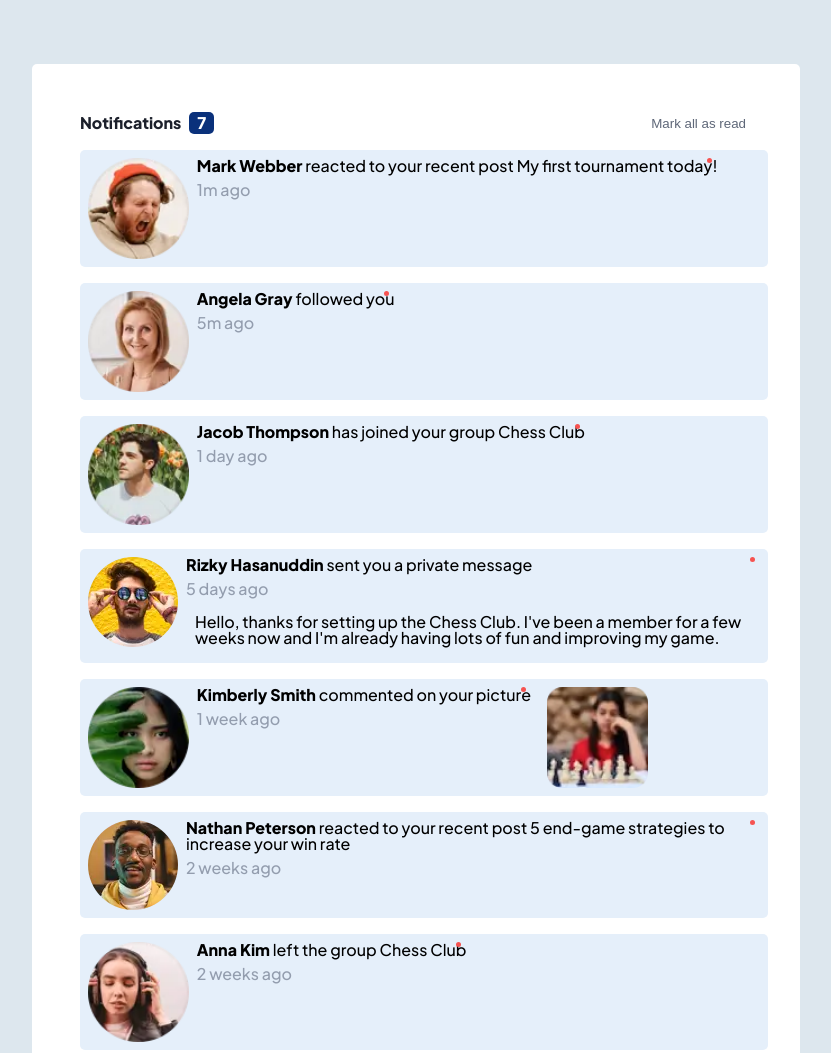
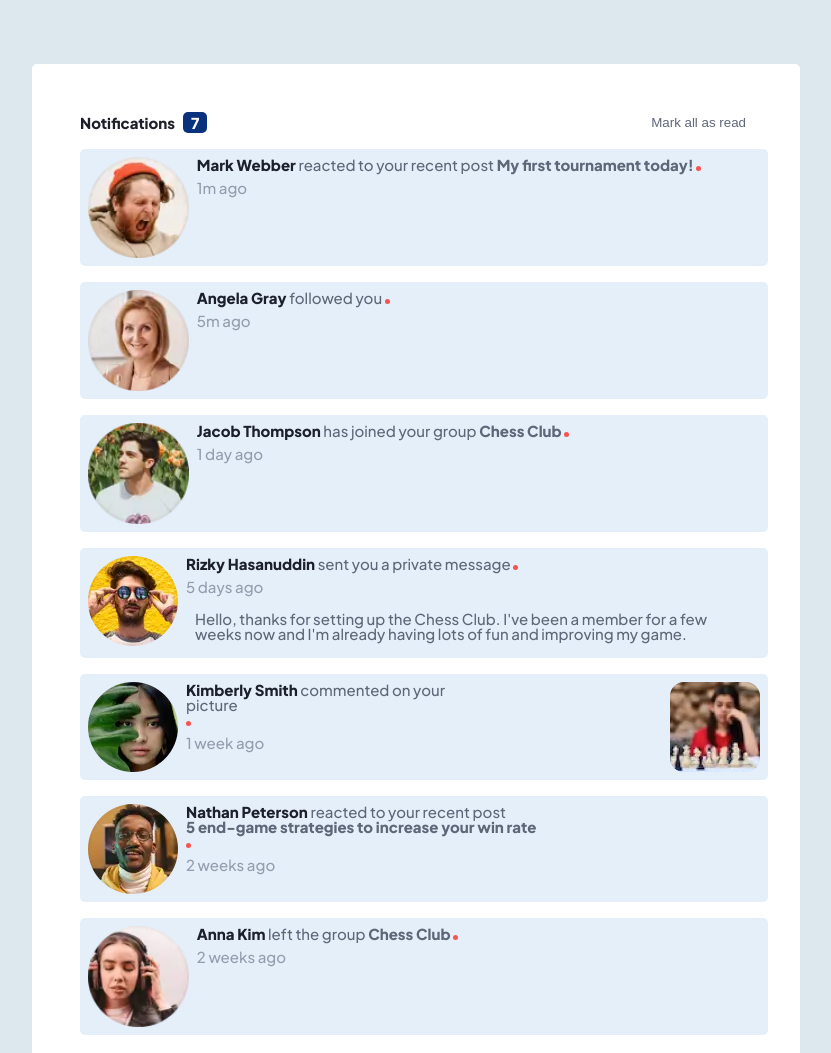
Before and after one commit to oc-garcia/notifications-page-main, a plain HTML site: page index.html in a window 1280 px wide. Shown: the top 1053 px of the page, without its empty margins (224-1055 px from the left). Drawn offline with Linux system fonts and the light colour scheme.

Commit message:
finished project

```diff
--- a/css/style.css
+++ b/css/style.css
@@ -14,7 +14,7 @@
 
 body {
   font-family: "Plus Jakarta Sans", sans-serif;
-  font-size: 16px;
+  font-size: 15px;
   font-weight: 500;
   width: 100%;
   background-color: var(--Light_grayish_blue_2);
@@ -93,11 +93,10 @@ body {
 
 .notification__text-container {
   margin-left: 0.5rem;
-  position: relative;
 }
 
 .notification__card-text {
-  display: inline;
+  display: inline-block;
   color: var(--Dark_grayish_blue);
 }
 
@@ -111,9 +110,7 @@ body {
   width: 5px;
   border-radius: 50%;
   background-color: var(--Red);
-  position: absolute;
-  top: 0;
-  right: 5px;
+  display: inline-block;
 }
 
 .red-dot-read {
@@ -124,6 +121,7 @@ body {
   margin-top: 0.5rem;
   padding: 0.5rem;
   border: 1px solid var(--Light_grayish_blue_1);
+  color: var(--Dark_grayish_blue);
 }
 
 .notification__card-message:hover {
@@ -134,7 +132,7 @@ body {
 .notification__card-photo {
   width: 15%;
   height: 15%;
-  margin-left: 1rem;
+  margin-left: 30%;
 }
 
 .attribution {
@@ -146,8 +144,24 @@ body {
 }
 
 .first__name {
+  color: var(--Very_dark_blue);
   font-weight: bold;
   display: inline-block;
+}
+
+.first__name:hover {
+  color: var(--Blue);
+  cursor: pointer;
+}
+
+.card-event {
+  font-weight: bold;
+  display: inline-block;
+}
+
+.card-event:hover {
+  cursor: pointer;
+  color: var(--Blue);
 }
 
 @media only screen and (min-width: 600px) {
--- a/index.html
+++ b/index.html
@@ -22,32 +22,46 @@
         <div class="notification__card-unread">
           <img class="notification__card-avatar" src="../assets/images/avatar-mark-webber.webp" alt="avatar" />
           <div class="notification__text-container">
-            <p class="notification__card-text"><div class="first__name">Mark Webber </div> reacted to your recent post My first tournament today!</p>
-            <p class="red-dot"></p>
+            <div class="notification__card-text">
+              <div class="first__name">Mark Webber</div>
+              reacted to your recent post
+              <div class="card-event">My first tournament today!</div>
+            </div>
+            <div class="red-dot"></div>
             <p class="notification__card-time">1m ago</p>
           </div>
         </div>
         <div class="notification__card-unread">
           <img class="notification__card-avatar" src="../assets/images/avatar-angela-gray.webp" alt="avatar" />
           <div class="notification__text-container">
-            <p class="notification__card-text"><div class="first__name">Angela Gray </div> followed you</p>
-            <p class="red-dot"></p>
+            <div class="notification__card-text">
+              <div class="first__name">Angela Gray</div>
+              followed you
+            </div>
+            <div class="red-dot"></div>
             <p class="notification__card-time">5m ago</p>
           </div>
         </div>
         <div class="notification__card-unread">
           <img class="notification__card-avatar" src="../assets/images/avatar-jacob-thompson.webp" alt="avatar" />
           <div class="notification__text-container">
-            <p class="notification__card-text"><div class="first__name">Jacob Thompson </div> has joined your group Chess Club</p>
-            <p class="red-dot"></p>
+            <div class="notification__card-text">
+              <div class="first__name">Jacob Thompson</div>
+              has joined your group
+              <div class="card-event">Chess Club</div>
+            </div>
+            <div class="red-dot"></div>
             <p class="notification__card-time">1 day ago</p>
           </div>
         </div>
         <div class="notification__card-unread">
           <img class="notification__card-avatar" src="../assets/images/avatar-rizky-hasanuddin.webp" alt="avatar" />
           <div class="notification__text-container">
-            <p class="notification__card-text"><div class="first__name">Rizky Hasanuddin </div> sent you a private message</p>
-            <p class="red-dot"></p>
+            <div class="notification__card-text">
+              <div class="first__name">Rizky Hasanuddin</div>
+              sent you a private message
+            </div>
+            <div class="red-dot"></div>
             <p class="notification__card-time">5 days ago</p>
             <p class="notification__card-message">
               Hello, thanks for setting up the Chess Club. I've been a member for a few weeks now and I'm already having
@@ -58,8 +72,11 @@
         <div class="notification__card-unread">
           <img class="notification__card-avatar" src="../assets/images/avatar-kimberly-smith.webp" alt="avatar" />
           <div class="notification__text-container">
-            <p class="notification__card-text"><div class="first__name">Kimberly Smith </div> commented on your picture</p>
-            <p class="red-dot"></p>
+            <div class="notification__card-text">
+              <div class="first__name">Kimberly Smith</div>
+              commented on your picture
+            </div>
+            <div class="red-dot"></div>
             <p class="notification__card-time">1 week ago</p>
           </div>
           <img src="../assets/images/image-chess.webp" alt="chess match" class="notification__card-photo" />
@@ -67,18 +84,24 @@
         <div class="notification__card-unread">
           <img class="notification__card-avatar" src="../assets/images/avatar-nathan-peterson.webp" alt="avatar" />
           <div class="notification__text-container">
-            <p class="notification__card-text">
-              <div class="first__name">Nathan Peterson </div> reacted to your recent post 5 end-game strategies to increase your win rate
-            </p>
-            <p class="red-dot"></p>
+            <div class="notification__card-text">
+              <div class="first__name">Nathan Peterson</div>
+              reacted to your recent post
+              <div class="card-event">5 end-game strategies to increase your win rate</div>
+            </div>
+            <div class="red-dot"></div>
             <p class="notification__card-time">2 weeks ago</p>
           </div>
         </div>
         <div class="notification__card-unread">
           <img class="notification__card-avatar" src="../assets/images/avatar-anna-kim.webp" alt="avatar" />
           <div class="notification__text-container">
-            <p class="notification__card-text"><div class="first__name">Anna Kim </div> left the group Chess Club</p>
-            <p class="red-dot"></p>
+            <div class="notification__card-text">
+              <div class="first__name">Anna Kim</div>
+              left the group
+              <div class="card-event">Chess Club</div>
+            </div>
+            <div class="red-dot"></div>
             <p class="notification__card-time">2 weeks ago</p>
           </div>
         </div>
--- a/main.js
+++ b/main.js
@@ -2,7 +2,7 @@ let ntfCounter = document.getElementById("notification__counter");
 let markAll = document.getElementById("notification__markAsRead");
 
 let unread = document.querySelectorAll("div.notification__card-unread");
-let redDot = document.querySelectorAll("p.red-dot");
+let redDot = document.querySelectorAll("div.red-dot");
 
 let x = parseInt(unread.length);
 
```
